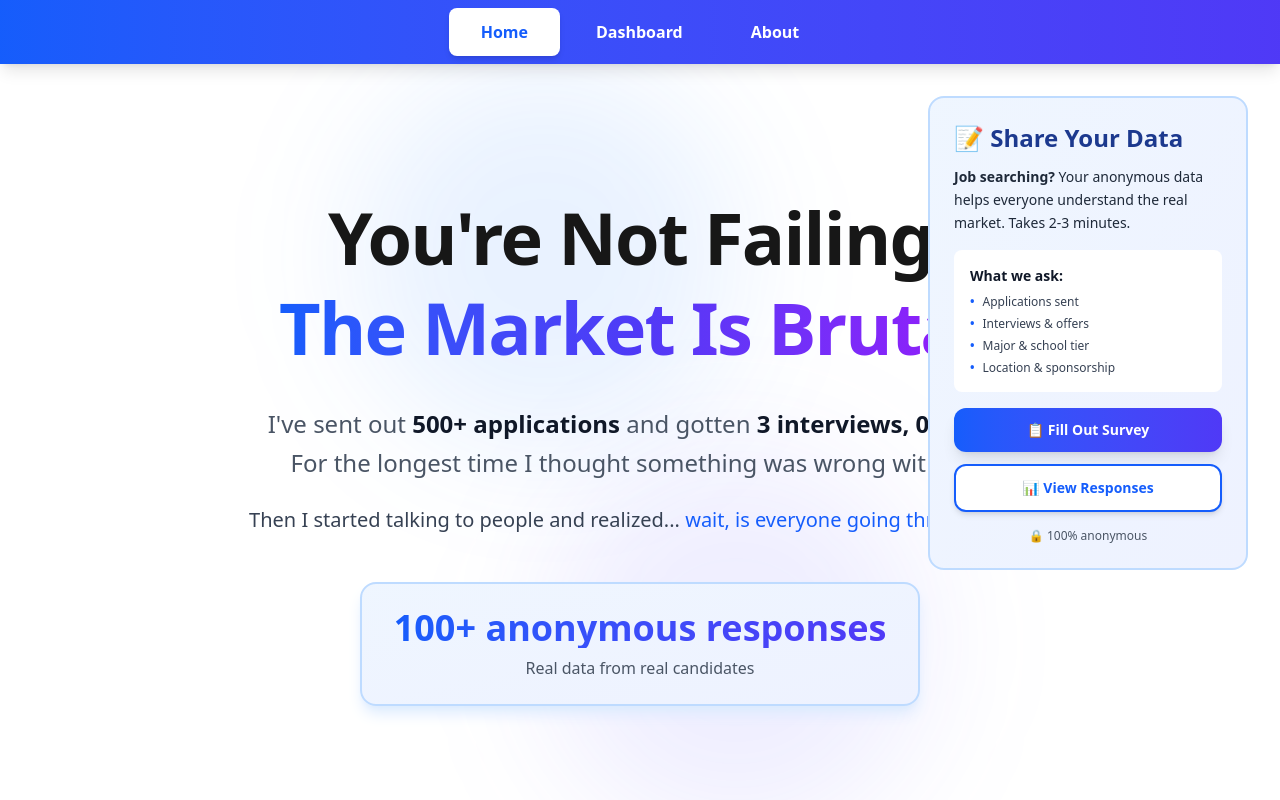
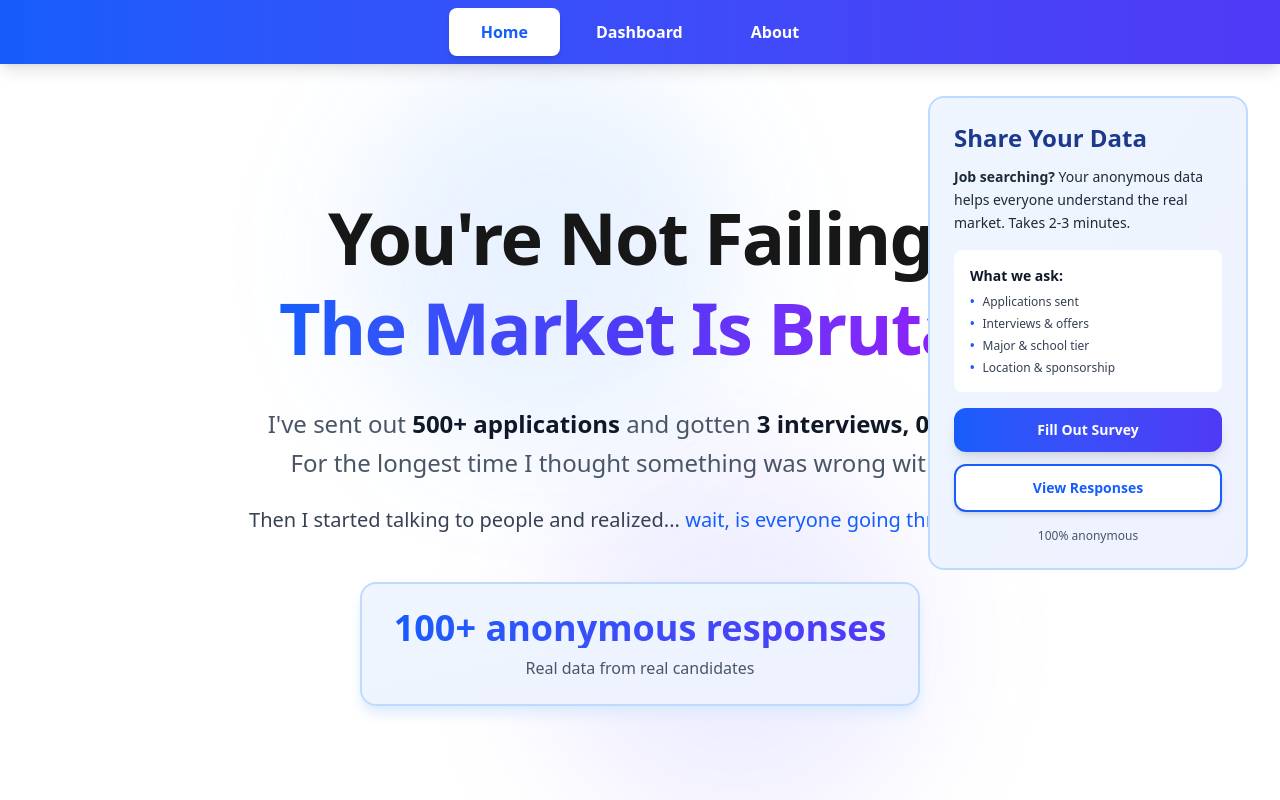
Before and after one commit to testme76/Job_Search_Reality, a Next.js app: page / in a window 1280 px wide. Shown: the top 800 px of the page. Built offline with nearby package versions, Linux system fonts and the light colour scheme; no server answers; the database is empty.

Commit message:
ui change

```diff
--- a/components/SurveyCallout.tsx
+++ b/components/SurveyCallout.tsx
@@ -3,7 +3,7 @@ import Link from "next/link";
 export default function SurveyCallout() {
   return (
     <div className="bg-gradient-to-br from-blue-50 to-indigo-50 dark:from-blue-950/30 dark:to-indigo-950/30 border-2 border-blue-200 dark:border-blue-800 rounded-2xl p-6 sticky top-24">
-      <h2 className="text-2xl font-bold mb-3 text-blue-900 dark:text-blue-100">📝 Share Your Data</h2>
+      <h2 className="text-2xl font-bold mb-3 text-blue-900 dark:text-blue-100">Share Your Data</h2>
       <p className="text-sm text-gray-800 dark:text-gray-200 mb-4 leading-relaxed">
         <strong>Job searching?</strong> Your anonymous data helps everyone understand the real market. Takes 2-3 minutes.
       </p>
@@ -34,18 +34,18 @@ export default function SurveyCallout() {
         href="/survey"
         className="block w-full text-center bg-gradient-to-r from-blue-600 to-indigo-600 hover:from-blue-700 hover:to-indigo-700 text-white font-bold px-6 py-3 rounded-xl text-sm transition-all duration-300 shadow-lg hover:shadow-xl hover:scale-105 mb-3"
       >
-        📋 Fill Out Survey
+        Fill Out Survey
       </Link>
 
       <Link
         href="/responses"
         className="block w-full text-center bg-white dark:bg-gray-800 hover:bg-gray-50 dark:hover:bg-gray-700 text-blue-600 dark:text-blue-400 font-semibold px-6 py-3 rounded-xl text-sm transition-all duration-300 shadow-md hover:shadow-lg border-2 border-blue-600 dark:border-blue-400"
       >
-        📊 View Responses
+        View Responses
       </Link>
 
       <p className="text-xs text-gray-600 dark:text-gray-400 mt-4 text-center">
-        🔒 100% anonymous
+        100% anonymous
       </p>
     </div>
   );
```
